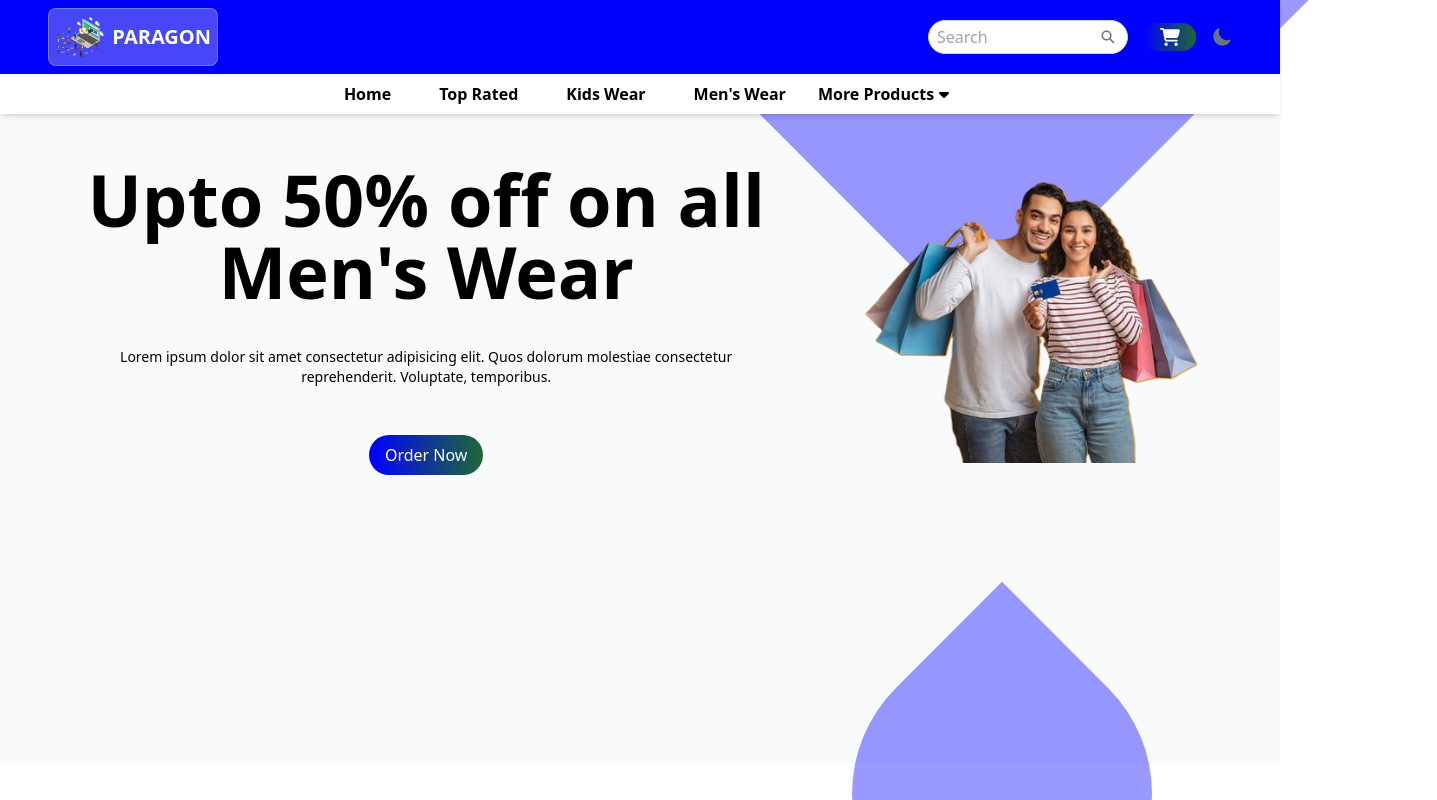
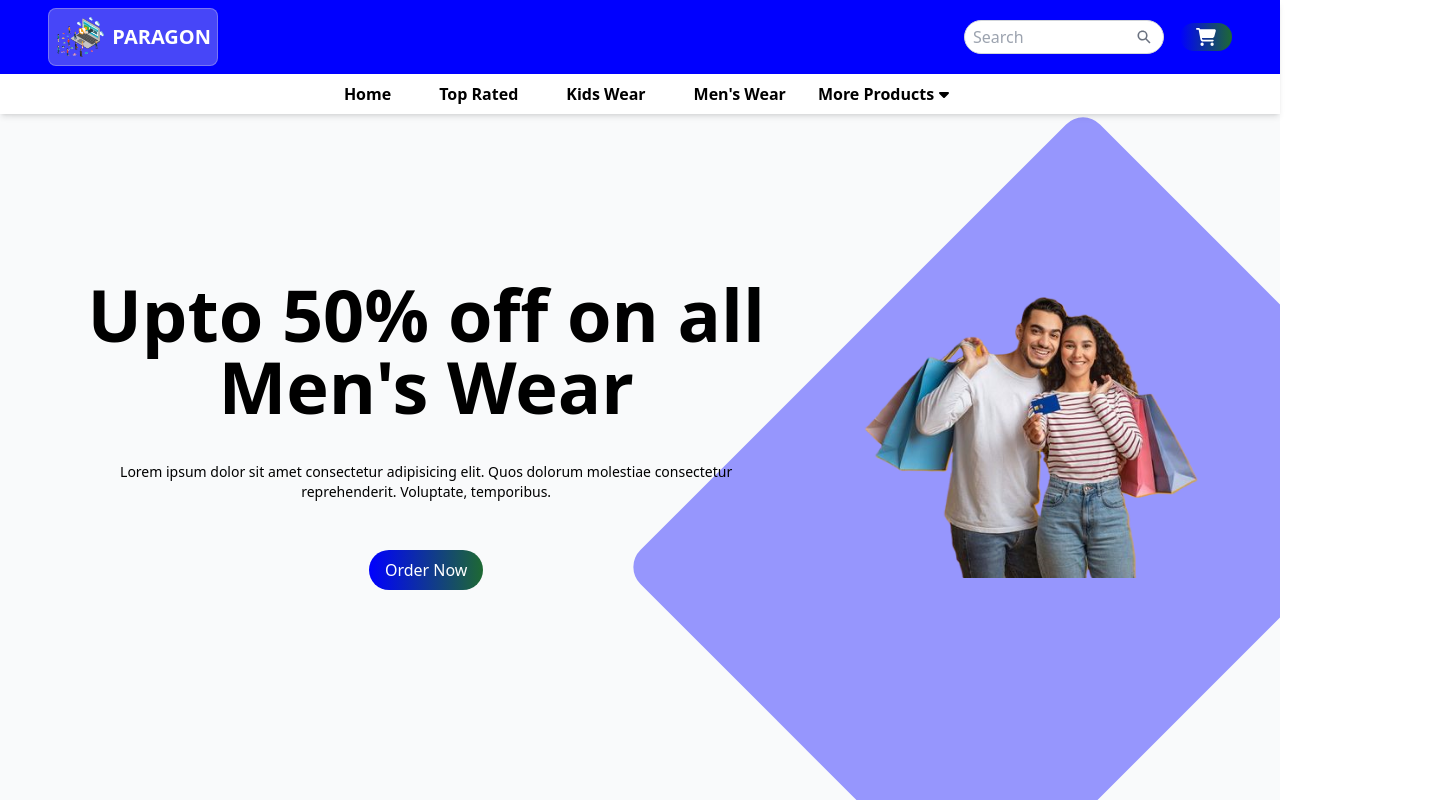
Before and after one commit to Collinto/Paragon, a React (Vite) app: page / in a window 1280 px wide. Shown: the top 800 px of the page, 1437 px wide, since content can reach past the window. Built offline with nearby package versions, Linux system fonts and the light colour scheme.

Commit message:
Improved UI

```diff
--- a/src/components/Hero/Hero.jsx
+++ b/src/components/Hero/Hero.jsx
@@ -30,14 +30,14 @@ const Hero = ({ handleOrderPopUp }) => {
     ];
 
   return (
-    <div className='overflow-x-hidden min-h-[550px] sm:min-h-[650px] bg-gray-50 flex justify-center items-center dark:bg-gray-950 dark:text-white duration-200 '>
+    <div className='overflow-hidden h-[100vh] sm:min-h-[100px] bg-gray-50 flex justify-center items-center dark:bg-gray-950 dark:text-white duration-200 relative pb-0'>
         {/* Background pattern */}
-        <div className='h-[300px] w-[300px] lg:bg-primary/40 right-[8rem] absolute -bottom-36 rounded-b-[200px] rounded-r-[200px] sm:bg-primary/10 rotate-[45deg] -z-9'>
-        </div>
-        <div className='h-[650px] w-[500px] bg-primary/40 right-0 absolute -top-1/2 rounded-3xl rotate-[45deg] -z-9 '>
+        {/* <div className='h-[300px] w-[300px] lg:bg-primary/40 right-[8rem] absolute -bottom-36 rounded-b-[200px] rounded-r-[200px] sm:bg-primary/10 rotate-[45deg] -z-9'>
+        </div> */}
+        <div className='h-[650px] w-[500px] bg-primary/40 right-0 absolute -top-3/2 rounded-3xl rotate-[45deg] -z-9 '>
         </div>
         {/* Hero Section */}
-        <div className="container pb-8 sm:pb-0 -translate-y-10">
+        <div className="container pb-5 sm:pb-0 -translate-y-30 ">
              <Carousel autoPlay
                 infiniteLoop
                 showThumbs={false}
@@ -46,7 +46,7 @@ const Hero = ({ handleOrderPopUp }) => {
                 stopOnHover={false}
                 showArrows={false}
                 showIndicators={false}
-                className='transform -translate-y-10 sm:-translate-y-20'>
+                className='transform -translate-y-10 sm:-translate-y-20 '>
                 {ImageList.map((data)=>(
                 <div className='flex flex-col-reverse gap-4 justify-around md:flex-row' key={data.id}>
                     <div className='flex flex-col justify-between '>
@@ -58,9 +58,10 @@ const Hero = ({ handleOrderPopUp }) => {
                                 data-aos-once="true" className=' text-5xl sm:text-3xl lg:text-7xl text-wrap text-center font-bold mt-0 lg:mb-10'>{data.title}</h1>
 
                                 <p
-                                data-aos="zoom-out"
-                                data-aos-duraion="500"
-                                data-aos-delay="100"  className='text-sm sm:mt-0 mt-20 '>{data.desc}</p>
+                                // data-aos="zoom-out"
+                                // data-aos-duraion="500"
+                                // data-aos-delay="100"
+                                className='text-sm sm:mt-0 mt-20 '>{data.desc}</p>
                             </div>
                         </div>
                         <div
--- a/src/components/Navbar/Navbar.jsx
+++ b/src/components/Navbar/Navbar.jsx
@@ -77,7 +77,7 @@ const Navbar = ({handleOrderPopUp}) => {
             <IoMoon className='text-xl text-gray-500 hover:scale-125 cursor-pointer drop-shadow-[10px
             _1px_1px_rgba(0, 0, 0, 0.1)] transition-all duration-300 '/> */}
 
-            < Mood />
+            {/* < Mood /> */}
           </div>
         </div>
       </div>
```
